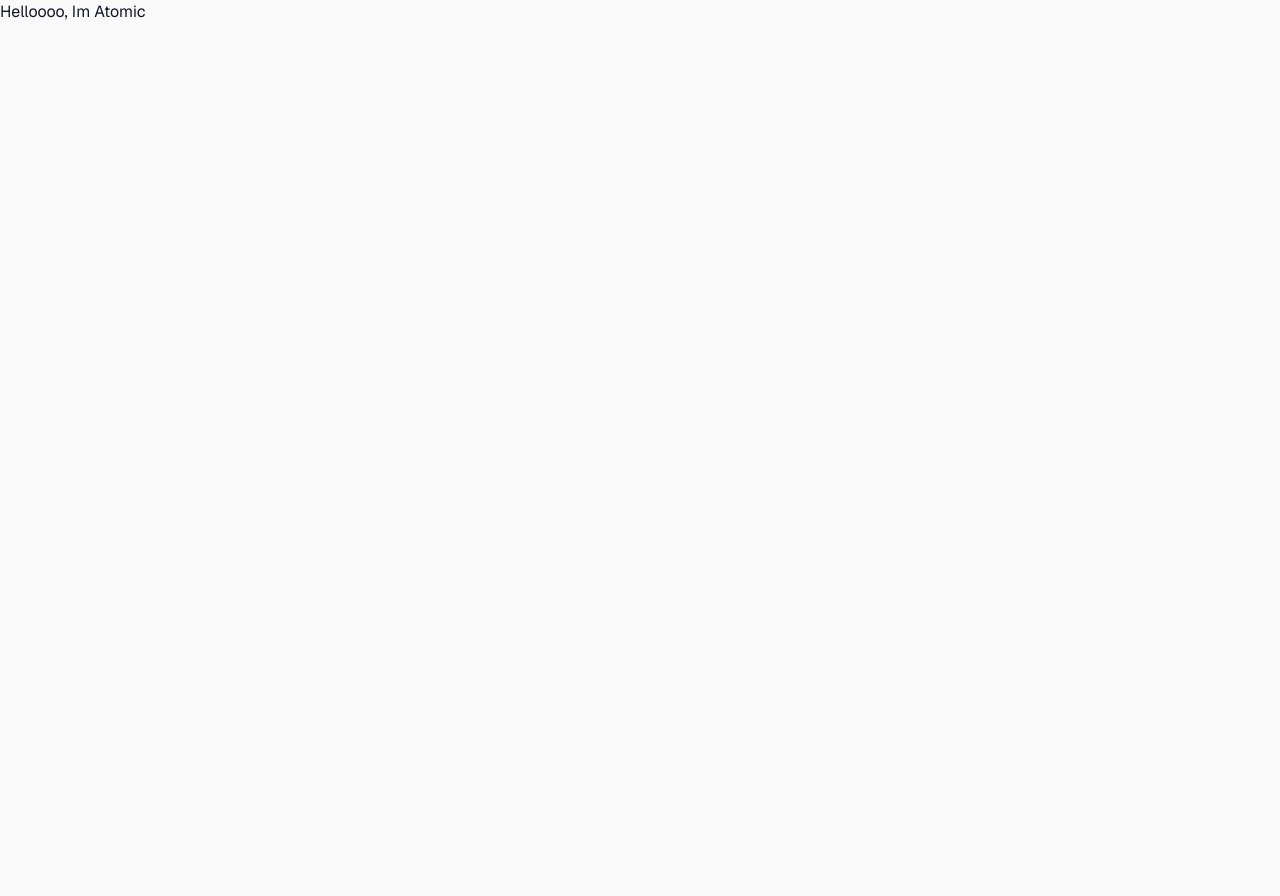
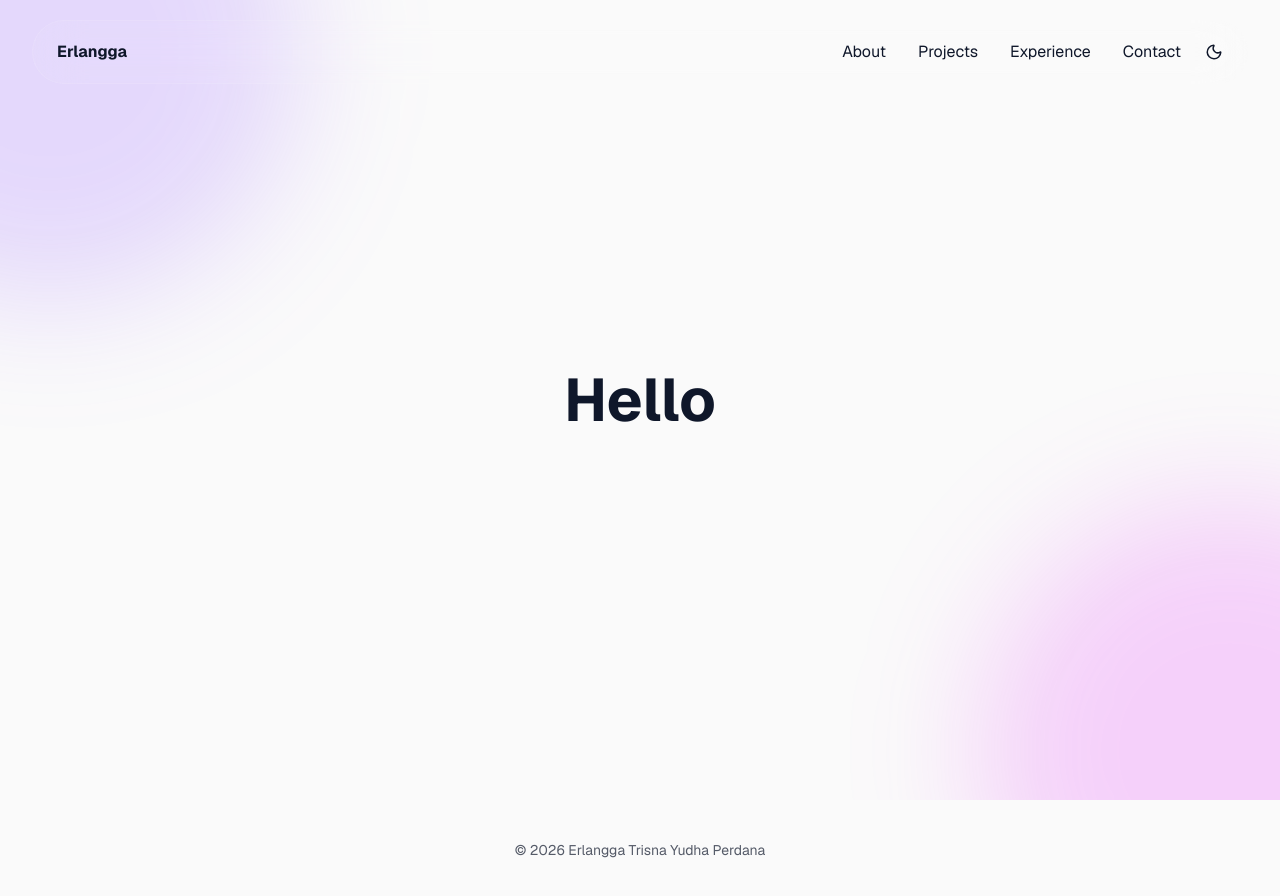
Before and after one commit to Perdanatrisna98/Portofolio, a Next.js app: page / in a window 1280 px wide. Shown: the top 896 px of the page. Before the commit the page ends 800 px from the top, so only its background shows below. Built offline with nearby package versions, Linux system fonts and the light colour scheme.

Commit message:
feat(hero): create hero content data

```diff
--- a/app/page.tsx
+++ b/app/page.tsx
@@ -1,7 +1,15 @@
+import MainLayout from "@/components/layout/MainLayout";
+
 export default function Home() {
   return (
-    <main>
-      <h1>Helloooo, Im Atomic</h1>
-    </main>
+    <MainLayout>
+
+      <div className="h-screen flex items-center justify-center">
+
+        <h1 className="text-6xl font-bold">Hello</h1>
+
+      </div>
+
+    </MainLayout>
   );
 }
--- a/components/layout/Footer.tsx
+++ b/components/layout/Footer.tsx
@@ -1,4 +1,4 @@
-import Container from "./container";
+import Container from "./Container";
 
 export default function Footer() {
     return (
--- /dev/null
+++ b/components/layout/MainLayout.tsx
@@ -0,0 +1,25 @@
+import Background from "./Background";
+import Navbar from "./Navbar";
+import Footer from "./Footer";
+
+interface MainLayoutProps{
+    children: React.ReactNode;
+}
+
+export default function MainLayout({
+    children,
+}:MainLayoutProps) {
+    return (
+        <>
+            <Background />
+
+            <Navbar />
+
+            <main>
+                {children}
+            </main>
+
+            <Footer />
+        </>
+    )
+}
--- a/components/layout/Navbar.tsx
+++ b/components/layout/Navbar.tsx
@@ -1,4 +1,4 @@
-import Container from "./container";
+import Container from "./Container";
 import ThemeToggle from "./ThemeToggle";
 
 export default function Navbar() {
--- /dev/null
+++ b/data/hero.ts
@@ -0,0 +1,19 @@
+export const heroData = {
+    name: "Erlangga",
+    role: "SMK Student • Laravel Developer • Learning React",
+    description: "Saya membangun solusi digital sembari terus belajar menjadi software engineer yang lebih baik.",
+    stats: [
+        {
+            value: "3+",
+            label: "Projects",
+        },
+        {
+            value: "1",
+            label: "Intership",
+        },
+        {
+            value: "2+",
+            label: "Years Learning",
+        },
+    ],
+}
```
Also changed, not shown: components/sections/Hero.tsx (added).
